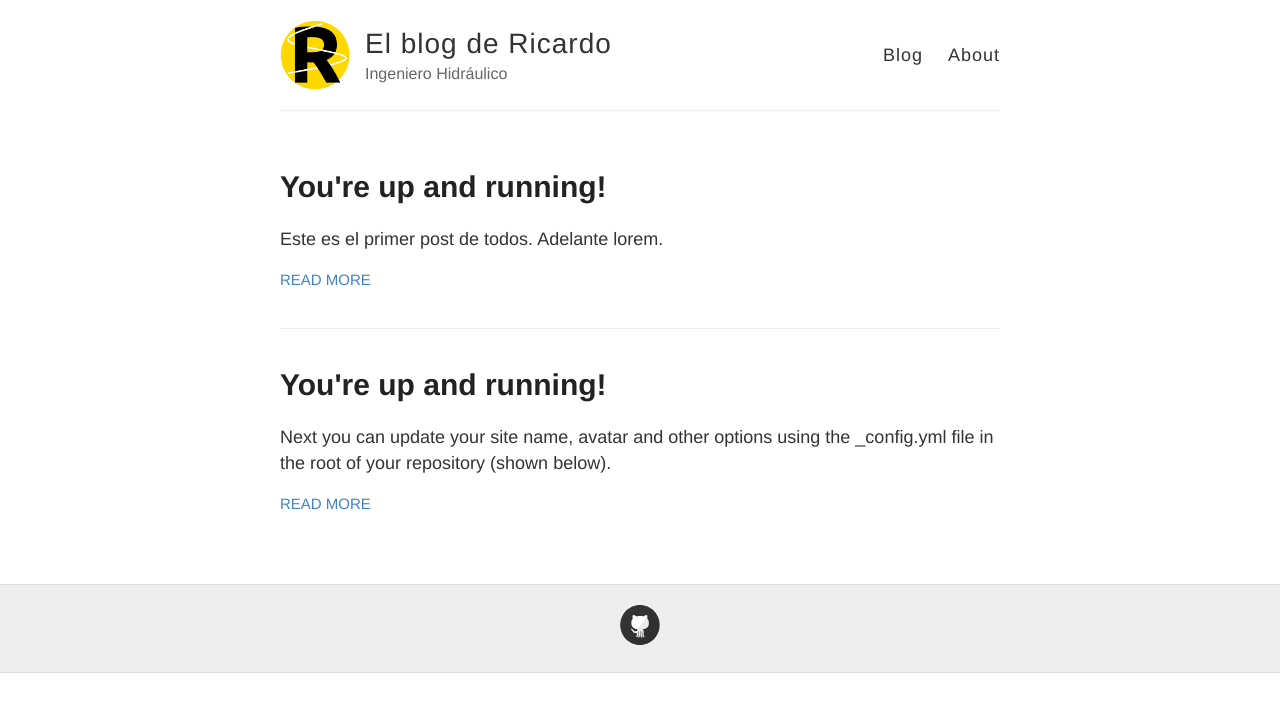
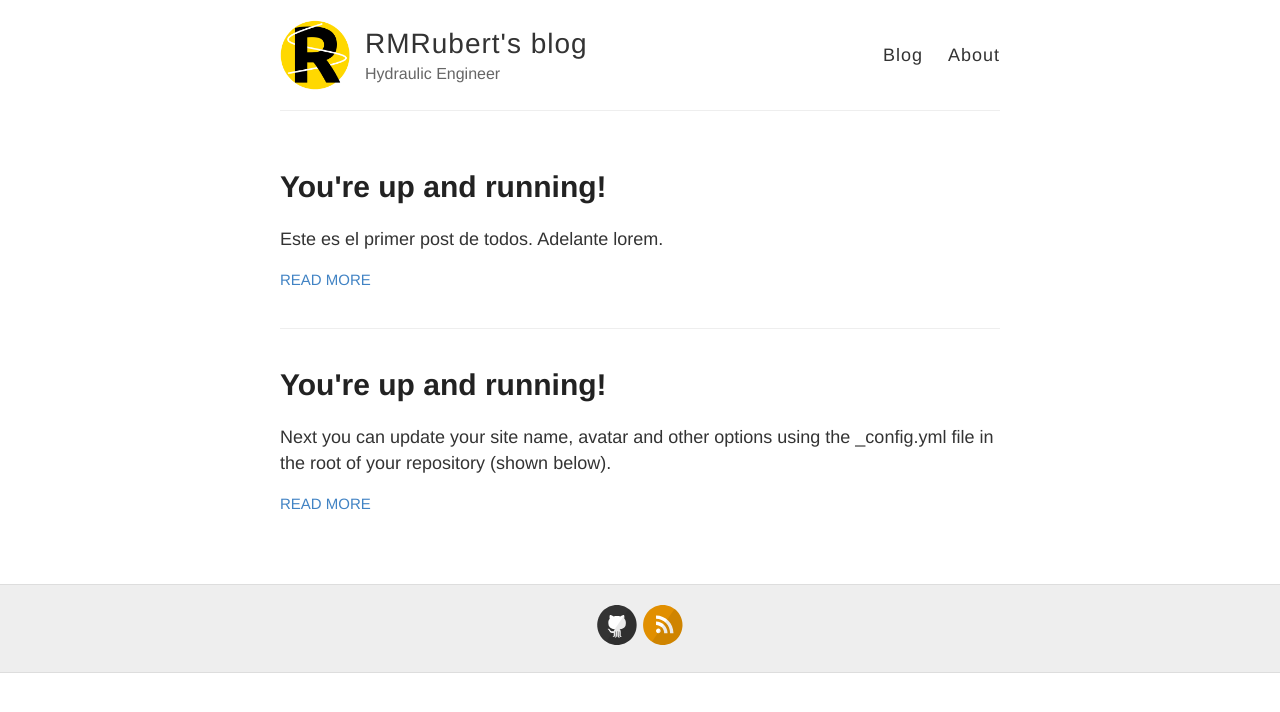
Before and after one commit to RMRubert/RMRubert.github.io, a Jekyll site: the page built from index.html, in a window 1280 px wide. Shown: the top 712 px of the page. Built offline with Jekyll 4.4.1, drawn with Linux system fonts in a browser that asks for light colours.

Commit message:
Update _config.yml

```diff
--- a/_config.yml
+++ b/_config.yml
@@ -3,10 +3,10 @@
 #
 
 # Name of your site (displayed in the header)
-name: El blog de Ricardo
+name: RMRubert's blog
 
 # Short bio or description (displayed in the header)
-description: Ingeniero Hidráulico
+description: Hydraulic Engineer
 
 # URL of your avatar or profile pic (you could use your GitHub profile pic)
 avatar: https://raw.githubusercontent.com/RMRubert/RMRubert.github.io/master/images/Icon.png
@@ -25,7 +25,7 @@ footer-links:
   instagram:
   linkedin:
   pinterest:
-  rss: # just type anything here for a working RSS icon
+  rss: RMRubert_rss
   twitter:
   stackoverflow: # your stackoverflow profile, e.g. "users/50476/bart-kiers"
   youtube: # channel/<your_long_string> or user/<user-name>
```
